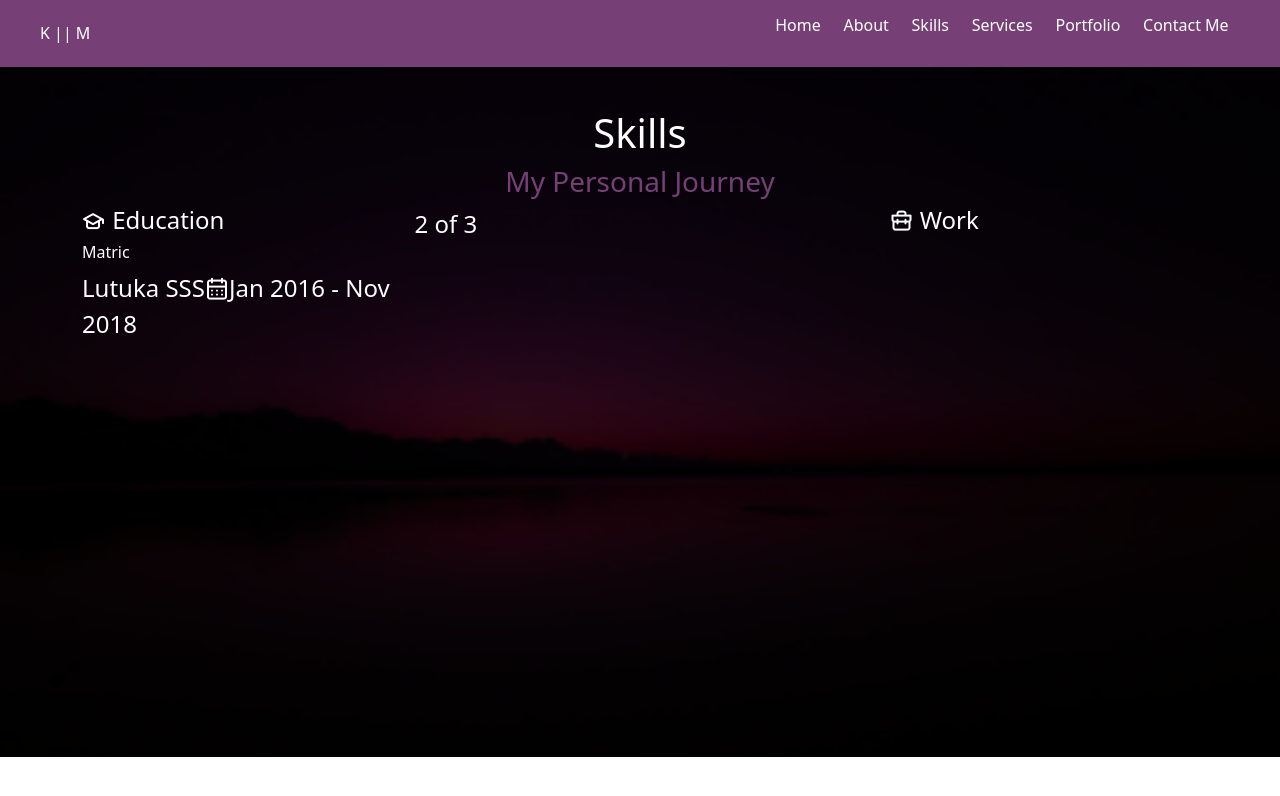
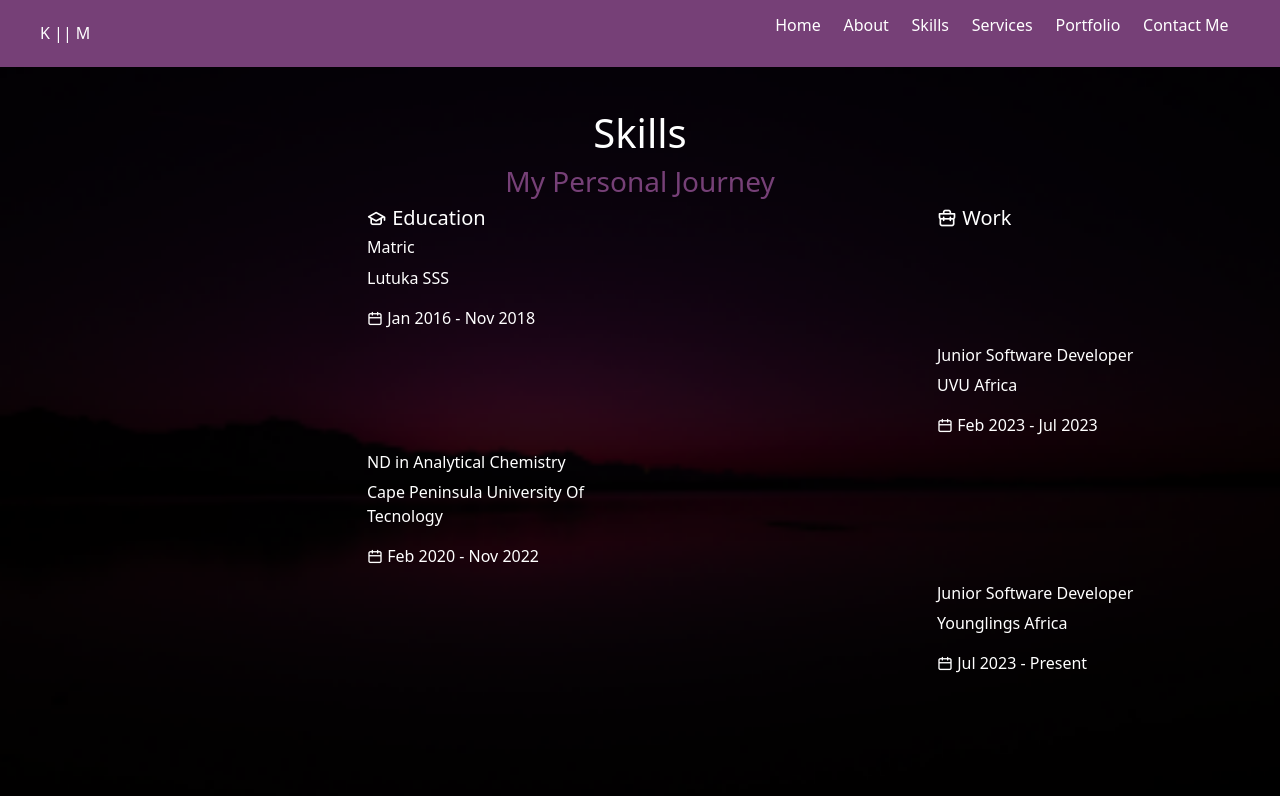
Before and after one commit to Khanyisile-Mdleleni/Portfolio, a React (Vite) app in the folder react-portfolio/: page /skills in a window 1280 px wide. Shown: the top 796 px of the page. Built offline with nearby package versions, Linux system fonts and the light colour scheme.

Commit message:
About and Skills Page updated

```diff
--- a/react-portfolio/src/App.css
+++ b/react-portfolio/src/App.css
@@ -162,10 +162,6 @@ nav .menu span{
 }
  /* -----------------------------About----------------------------------- */
 
-#about-description{
-    font-size: medium;
-}
-
  #about-btn{
     text-align: center;
  }
--- a/react-portfolio/src/components/pages/About.jsx
+++ b/react-portfolio/src/components/pages/About.jsx
@@ -30,25 +30,25 @@ function About (){
         </Col>
 
         <Col  xs={12} md={8}>
-         <p id='about-description'> My primary responsibility is to design, develop and
+         <p  className='fs-6'> My primary responsibility is to design, develop and
              maintain high-quality web applications using react,
              javascript other related technologies. </p>
-         <p id='about-description'>Birthday: 12 Feb 2001 <br/>
+         <p className='fs-6'>Birthday: 12 Feb 2001 <br/>
             Gender: Female <br/>
             Freelance: Available <br/>
          </p>
          <Row>
          <Col xs={6} md={4}>
-          <span id='about-description'><b>01+</b></span>
-          <span id='about-description'> Years <br/> experience</span>
+          <span className='fs-6'><b>01+</b></span>
+          <span className='fs-6'> Years <br/> experience</span>
          </Col>
          <Col xs={6} md={4}>
-          <span id='about-description'><b>02+</b></span>
-          <span id='about-description'> Completed <br/> projects</span>
+          <span className='fs-6'><b>02+</b></span>
+          <span className='fs-6'> Completed <br/> projects</span>
          </Col>
          <Col xs={6} md={4}>
-          <span id='about-description'><b>01+</b></span>
-          <span id='about-description'> Companies <br/> worked</span>
+          <span className='fs-6'><b>01+</b></span>
+          <span className='fs-6'> Companies <br/> worked</span>
          </Col>
          </Row><br />
          <div id='about-btn'>
--- a/react-portfolio/src/components/pages/Services.jsx
+++ b/react-portfolio/src/components/pages/Services.jsx
@@ -1,5 +1,9 @@
 import React from 'react'
 import image from '../img/bg.png'
+import Card from 'react-bootstrap/Card'
+import Container from 'react-bootstrap/Container'
+import Row from 'react-bootstrap/Row'
+import Col from 'react-bootstrap/Col'
 
  function Services() {
   return (
@@ -12,11 +16,12 @@ import image from '../img/bg.png'
         }}>
       <div id='intro'>
        <h1 id='title'>Services</h1>
-       <h3 id='subtitle'>What I offer</h3>
+       <h3 id='subtitle'>What I offer</h3><br/>
       </div>
 
 
-      </div>
+
+     </div>
       </>
   )
 }
--- a/react-portfolio/src/components/pages/Skills.jsx
+++ b/react-portfolio/src/components/pages/Skills.jsx
@@ -11,29 +11,40 @@ import image from '../img/bg.png'
       backgroundImage:`url(${image})`,
       backgroundRepeat: 'no-repeat',
       backgroundSize: 'cover',
-      height: '690px'
+      height: '790px'
       }}>
     <div id='intro'>
      <h1 id='titlie'>Skills</h1>
      <h3 id='subtitle'>My Personal Journey</h3>
     </div>
     <Container>
-      <Row>
-        <Col>
-         <h4><i className="uil uil-graduation-cap"></i> Education</h4>
-         <div>
-           <h6>Matric</h6>
-           <span>Lutuka SSS</span>
-           <i className="uil uil-calendar-alt"></i>
-            Jan 2016 - Nov 2018
-        </div>
-
+    <Row>
+        <Col md={{ span: 3, offset: 3 }}>
+          <h5><i className="uil uil-graduation-cap"></i>  Education</h5>
+          <h6>Matric</h6>
+          <p className='fs-6'>Lutuka SSS</p>
+          <p className='fs-6'><i className="uil uil-calender"></i>  Jan 2016 - Nov 2018</p>
         </Col>
-        <Col xs={5}>
-          2 of 3
-          </Col>
-        <Col>
-          <h4><i className="uil uil-briefcase"></i> Work</h4>
+        <Col md={{ span: 3, offset: 3 }}>
+          <h5><i className="uil uil-briefcase"></i>  Work</h5>
+        </Col>
+        <Col md={{ span: 3, offset: 3 }}></Col>
+        <Col md={{ span: 3, offset: 3 }}>
+          <h6>Junior Software Developer</h6>
+          <p className='fs-6'>UVU Africa</p>
+          <p className='fs-6'><i className="uil uil-calender"></i>  Feb 2023 - Jul 2023</p>
+        </Col>
+        <Col md={{ span: 3, offset: 3 }}>
+          <h6>ND in Analytical Chemistry</h6>
+          <p className='fs-6'>Cape Peninsula University Of Tecnology</p>
+          <p className='fs-6'><i className="uil uil-calender"></i>  Feb 2020 - Nov 2022</p>
+        </Col>
+        <Col md={{ span: 3, offset: 3 }}></Col>
+        <Col md={{ span: 3, offset: 3 }}></Col>
+        <Col md={{ span: 3, offset: 3 }}>
+          <h6>Junior Software Developer</h6>
+          <p className='fs-6'>Younglings Africa</p>
+          <p className='fs-6'><i className="uil uil-calender"></i>  Jul 2023 - Present</p>
         </Col>
       </Row>
     </Container>
```
